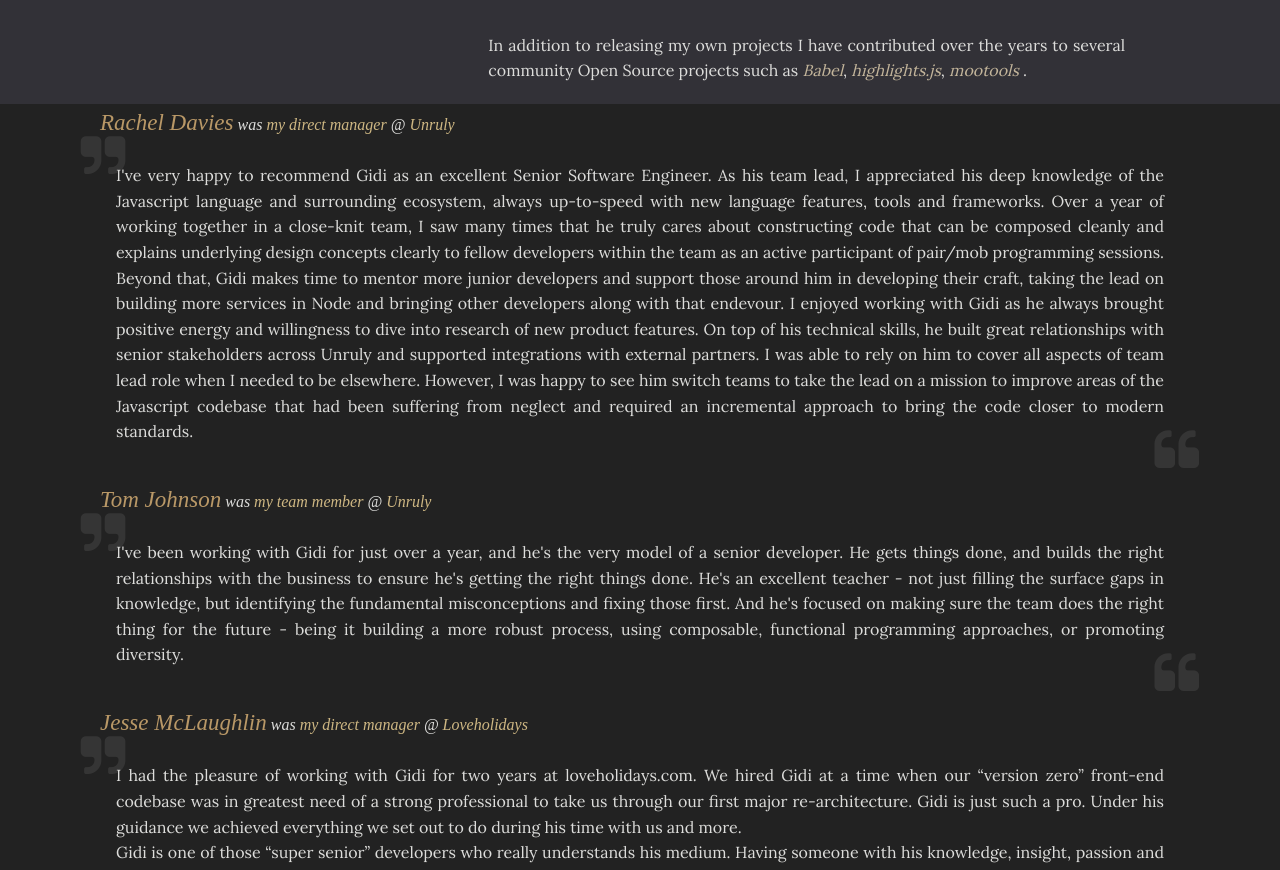
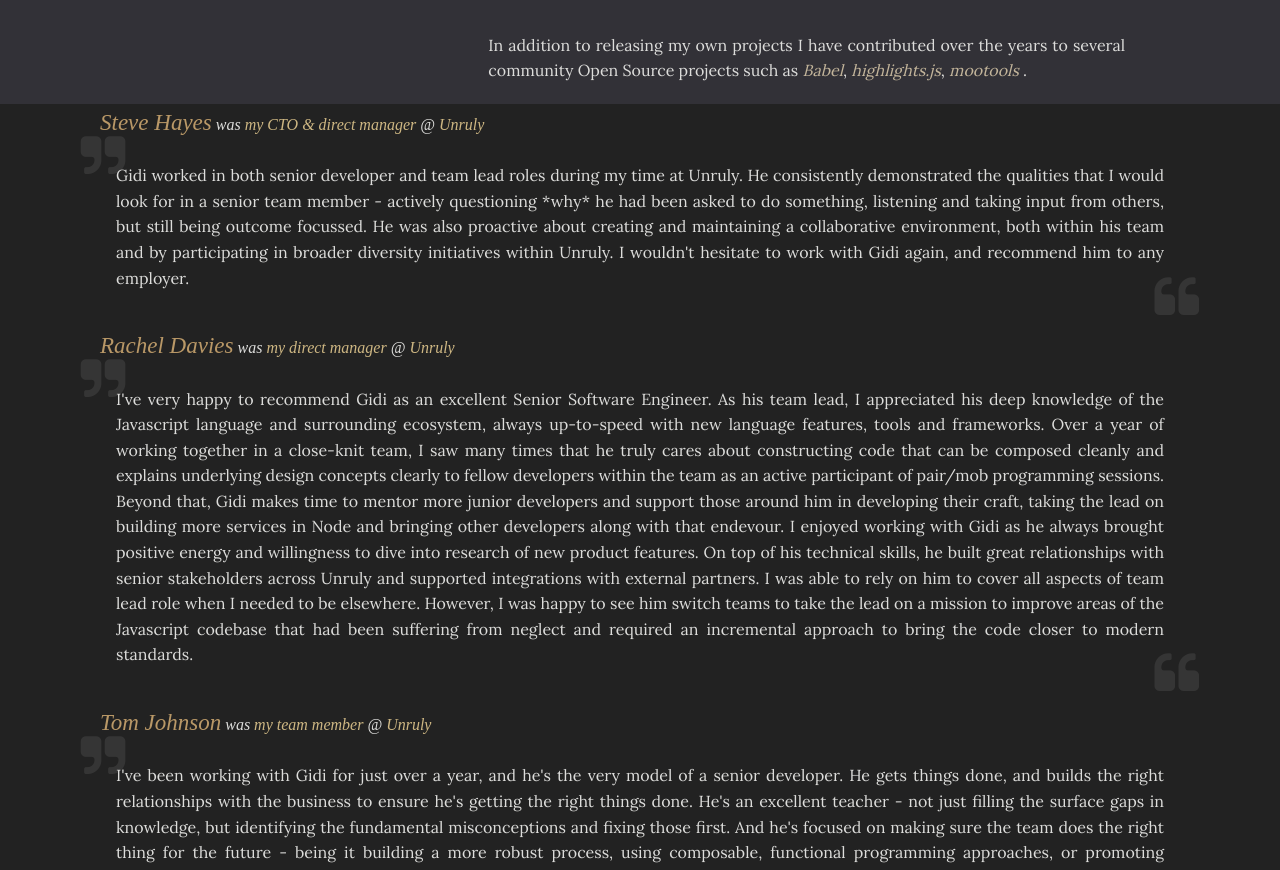
Before and after one commit to gmmorris/cv, a plain HTML site: page index.html in a window 1280 px wide. Shown: the part 3626-4496 px from the top of the page. Drawn offline with nearby package versions, Linux system fonts and the light colour scheme.

Commit message:
feat(recomendations): Added Steve

```diff
--- a/index.html
+++ b/index.html
@@ -456,6 +456,20 @@
         <section class="row fullWidth hide-on-print">
             <ul id="references" data-orbit data-options="animation_speed:1500;">
                 <li>
+                    <h4>Steve Hayes</h4>
+                    <em> was
+                        <a href="https://www.linkedin.com/in/agilestevehayes" target="_blank">my CTO & direct manager</a> @
+                        <a class="internal" href="#unrlyPosition">Unruly</a>
+                    </em>
+                    <p>
+                        <i class="fa fa-quote-right"></i>
+                        Gidi worked in both senior developer and team lead roles during my time at Unruly.
+                        He consistently demonstrated the qualities that I would look for in a senior team member - actively questioning *why* he had been asked to do something, listening and taking input from others, but still being outcome focussed. He was also proactive about creating and maintaining a collaborative environment, both within his team and by participating in broader diversity initiatives within Unruly.
+                        I wouldn't hesitate to work with Gidi again, and recommend him to any employer.
+                        <i class="fa fa-quote-left"></i>
+                    </p>
+                </li>
+                <li>
                     <h4>Rachel Davies</h4>
                     <em> was
                         <a href="https://www.linkedin.com/in/racheldavies" target="_blank">my direct manager</a> @
```
